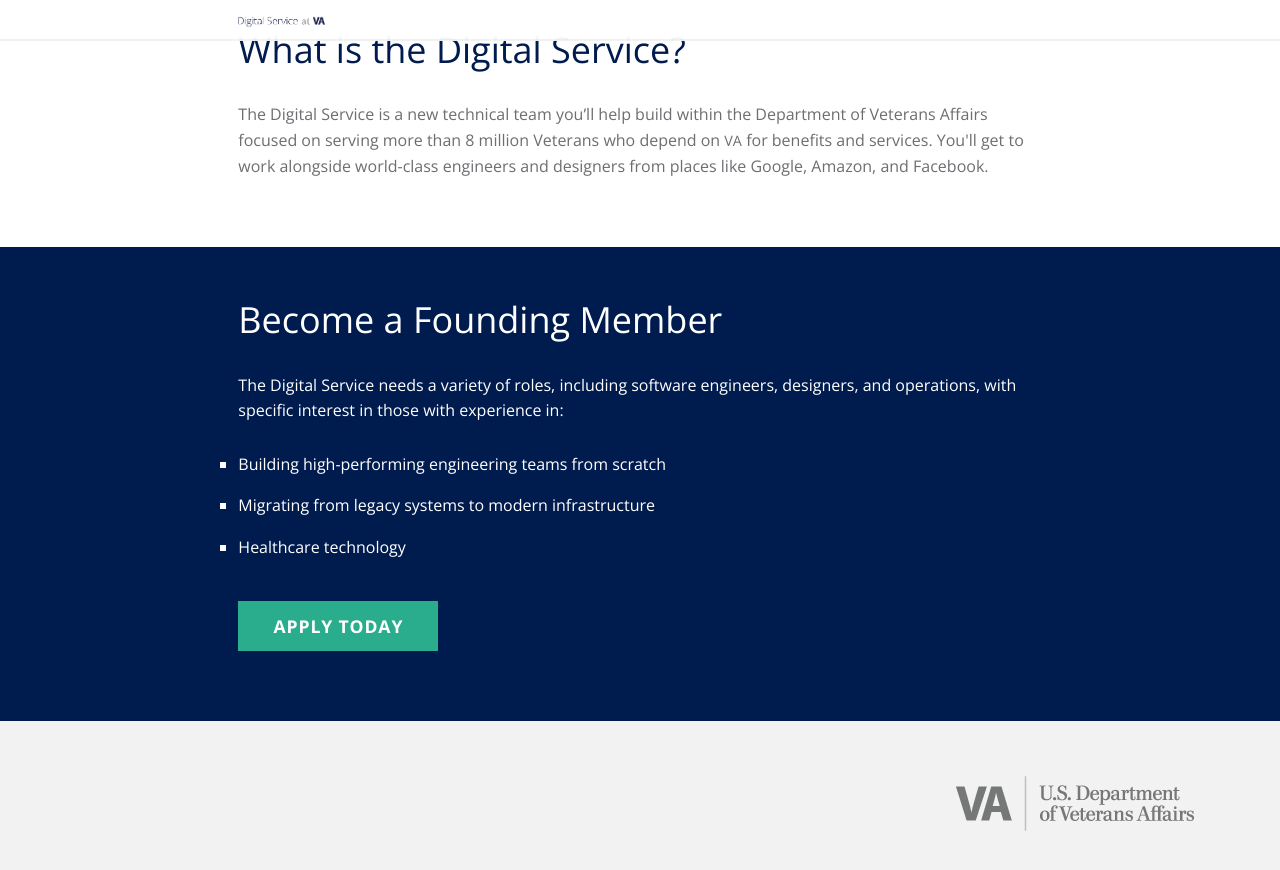
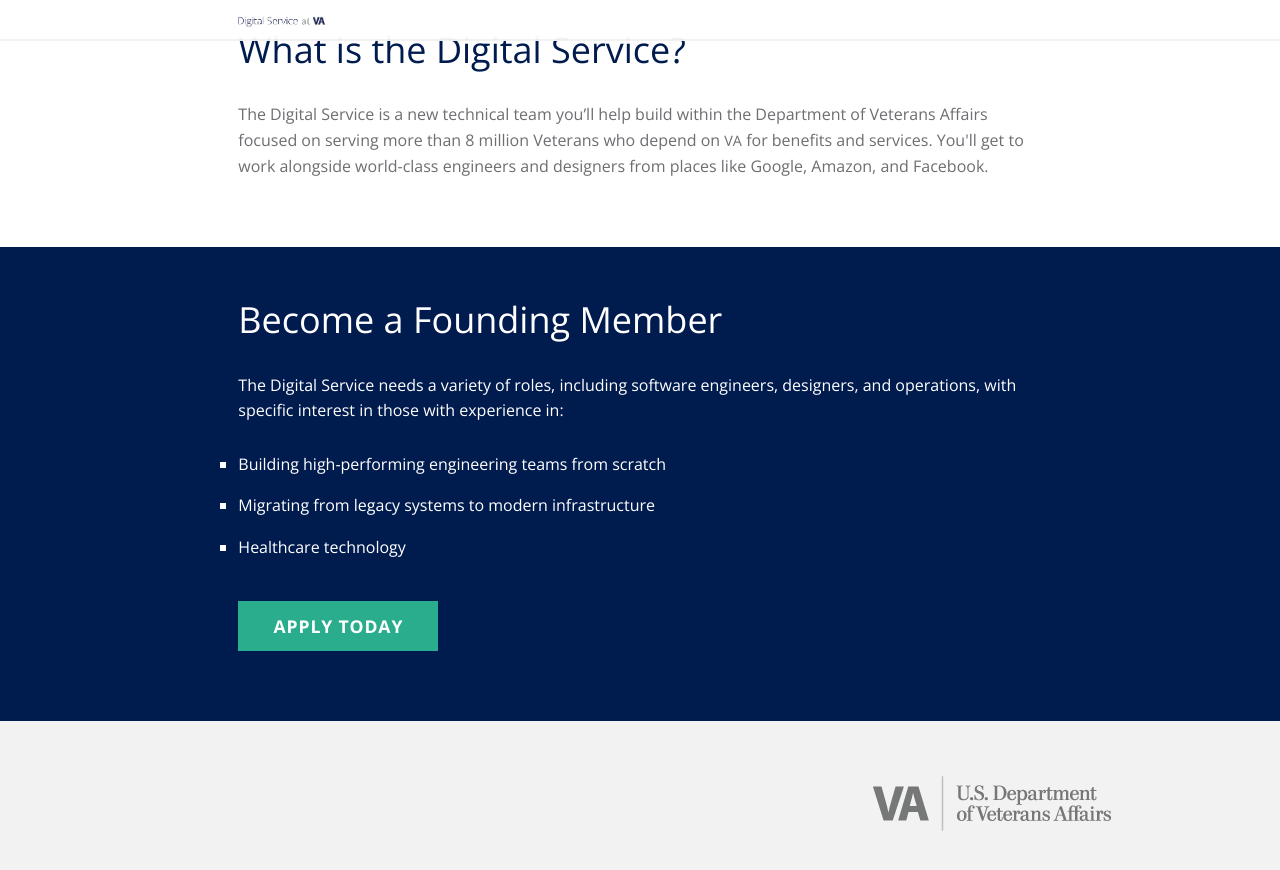
Before and after one commit to department-of-veterans-affairs/dsva, a Jekyll site: the page built from index.html, in a window 1280 px wide and 900 px high, scrolled down 519 px. Shown: the top 870 px of the window. Built offline with Jekyll 4.4.1, drawn with Linux system fonts in a browser that asks for light colours; Markdown is read by kramdown in place of the engine named in the settings; the list of posts is cut into pages by our own code.

Commit message:
Updated header, footer styles for desktop and mobile
Updated footer layout for mobile

```diff
--- a/_includes/footer.html
+++ b/_includes/footer.html
@@ -3,7 +3,7 @@
   <div class="row">
     <div class="wow fadeInDown" data-wow-delay=".4s">
 
-      <div class="small-12 small-offset-1 columns text-right">
+      <div class="small-12 medium-6 medium-offset-6 columns text-right">
         <img src="{{ site.url }}/assets/img/design/va-logo.png" alt="Department of Veterans Affairs">
       </div>
 
```
Also changed, not shown: 13 other files.
